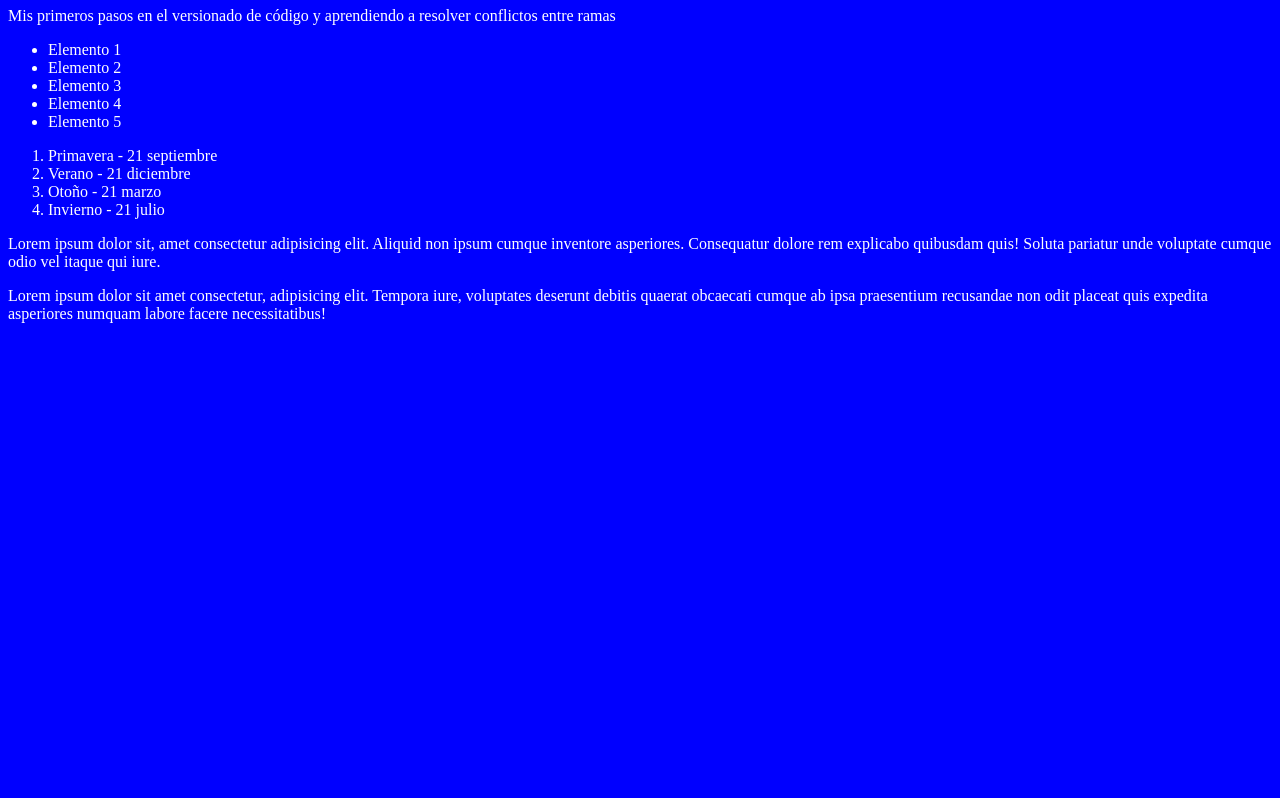
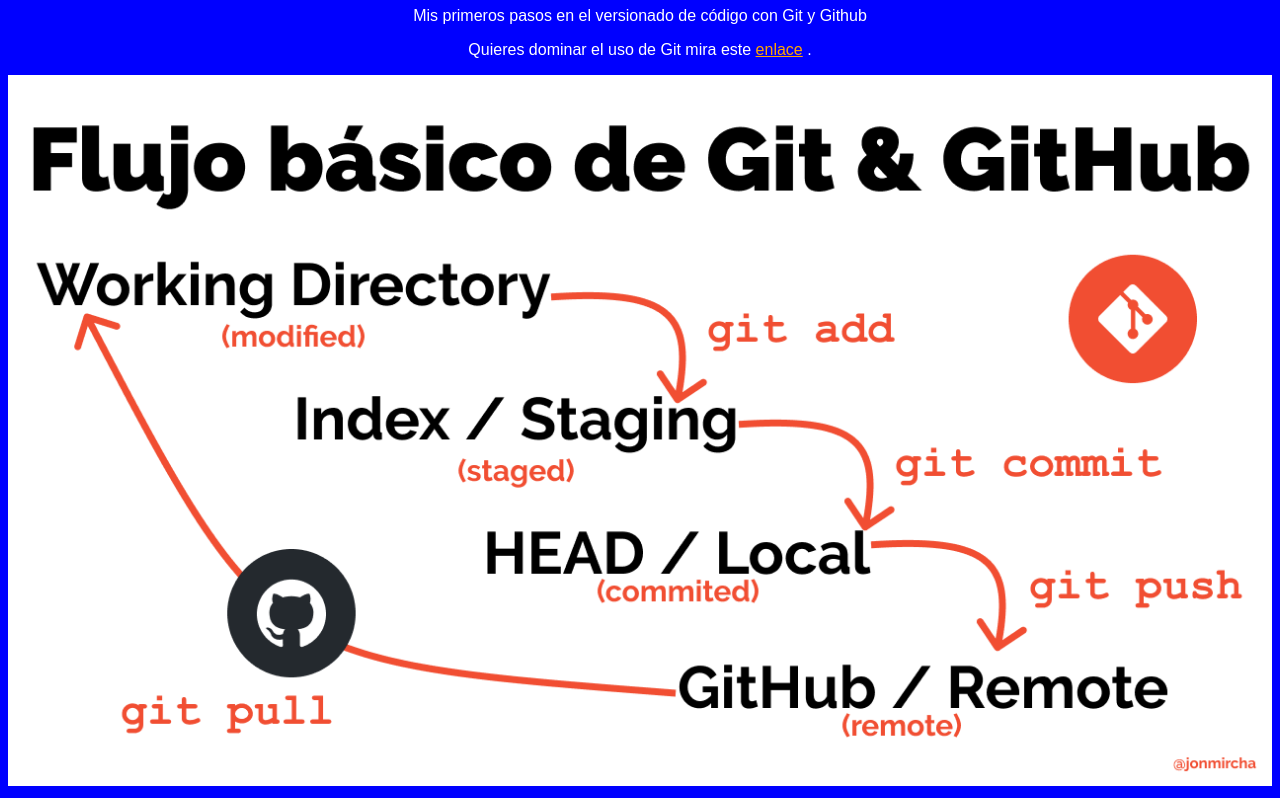
Before and after one commit to wils09/curso-git-github, a plain HTML site: page index.html in a window 1280 px wide. Shown: the part 73-871 px from the top of the page. Before the commit the page ends 800 px from the top, so only its background shows below. Drawn offline with Linux system fonts and the light colour scheme.

Commit message:
Agregando imagen de git y hermoseando el index.html

```diff
--- a/index.html
+++ b/index.html
@@ -9,22 +9,13 @@
 
   <body>
     <h1>Aprendiendo Git</h1>
-    <p>Mis primeros pasos en el versionado de código y aprendiendo a resolver conflictos entre ramas</p>
-    <ul>
-      <li>Elemento 1</li>
-      <li>Elemento 2</li>
-      <li>Elemento 3</li>
-      <li>Elemento 4</li>
-      <li>Elemento 5</li>
-    </ul>
-    <ol>
-      <li>Primavera - 21 septiembre</li>
-      <li>Verano - 21 diciembre</li>
-      <li>Otoño - 21 marzo</li>
-      <li>Invierno - 21 julio</li>
-    </ol>
-    <p>Lorem ipsum dolor sit, amet consectetur adipisicing elit. Aliquid non ipsum cumque inventore asperiores. Consequatur dolore rem explicabo quibusdam quis! Soluta pariatur unde voluptate cumque odio vel itaque qui iure.</p>
-    <p>Lorem ipsum dolor sit amet consectetur, adipisicing elit. Tempora iure, voluptates deserunt debitis quaerat obcaecati cumque ab ipsa praesentium recusandae non odit placeat quis expedita asperiores numquam labore facere necessitatibus!</p>
+    <p>Mis primeros pasos en el versionado de código con Git y Github</p>
+    <p>
+      Quieres dominar el uso de Git mira este
+      <a href="http://jonmircha.com/git" target="_blank">enlace</a>
+      .
+    </p>
+    <img src="git-flow.png" alt="Flujo básico de Git" />
     <script src="index.js"></script>
   </body>
 </html>
--- a/style.css
+++ b/style.css
@@ -1,4 +1,18 @@
 html {
   background-color: blue;
   color: white;
+  font-family: sans-serif;
+  text-align: center;
 }
+
+a {
+  color: orange;
+}
+
+a:hover {
+  color: orangered;
+}
+
+img {
+  max-width: 100%;
+}
```
Also changed, not shown: git-flow.png (added).
